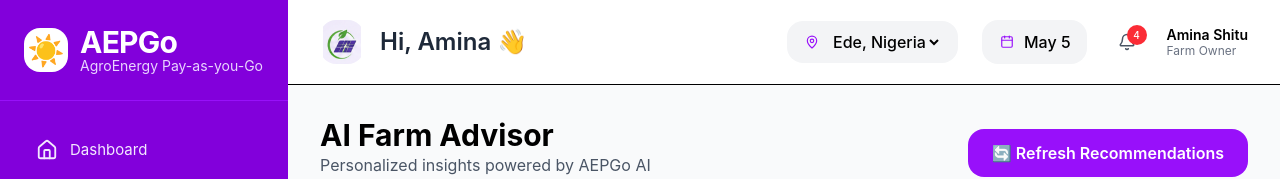
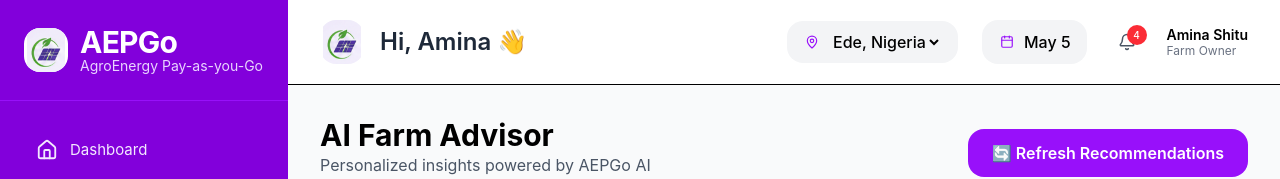
Before and after one commit to jettybay/aepgo-web, a Next.js app: page /advisor in a window 1280 px wide. Shown: the top 179 px of the page. Built offline with nearby package versions, Linux system fonts and the light colour scheme.

Commit message:
header and side logo

```diff
--- a/components/layout/Sidebar.tsx
+++ b/components/layout/Sidebar.tsx
@@ -1,6 +1,7 @@
 'use client';
 
 import React from 'react';
+import Image from 'next/image';
 import Link from 'next/link';
 import { usePathname } from 'next/navigation';
 import {
@@ -34,8 +35,14 @@ export default function Sidebar() {
       <div className="hidden lg:flex w-72 bg-purple-700 text-white flex-col h-full">
         {/* Logo */}
         <div className="p-6 flex items-center gap-3 border-b border-purple-600">
-          <div className="w-11 h-11 bg-white rounded-2xl flex items-center justify-center text-3xl">
-            ☀️
+          <div className="w-11 h-11 bg-white rounded-2xl flex items-center justify-center">
+            <Image
+              src="/images/aepgo-logo.png"
+              alt="AEPGo Logo"
+              width={44}
+              height={44}
+              className="w-11 h-11 rounded-2xl object-contain"
+            />
           </div>
           <div>
             <h1 className="text-3xl font-bold tracking-tight">AEPGo</h1>
```
